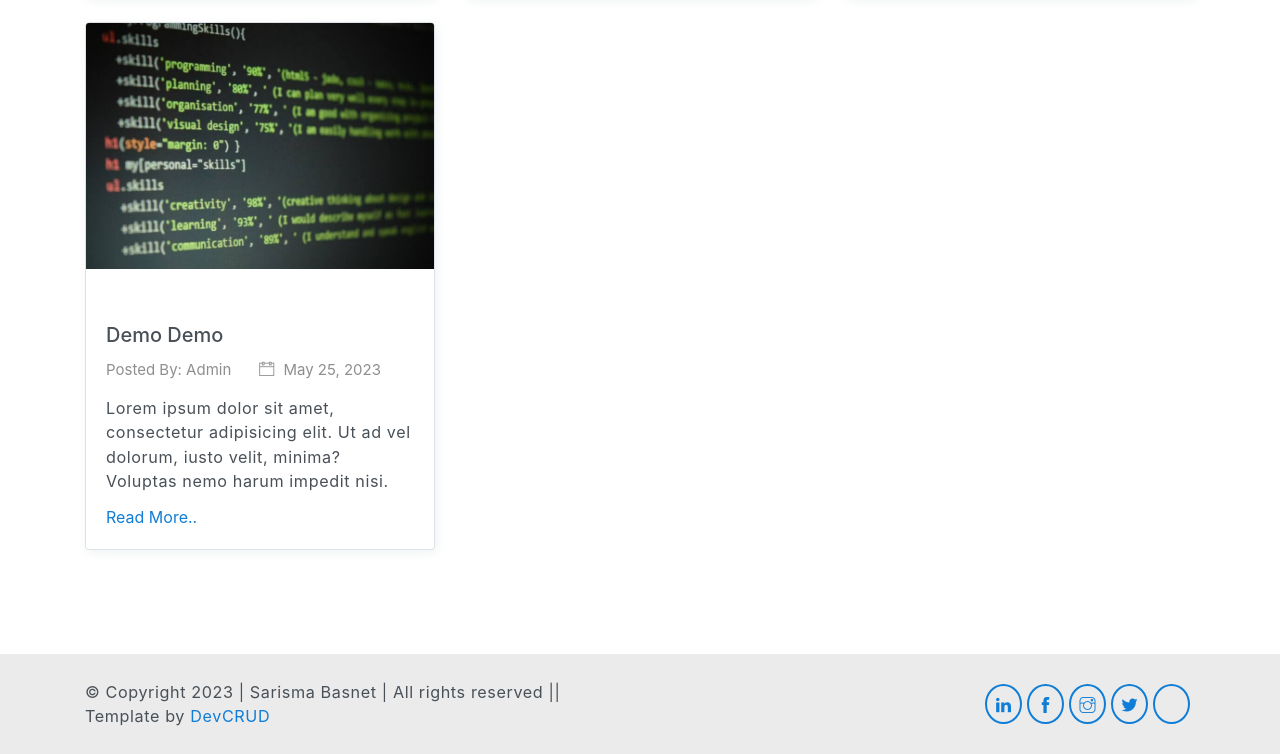
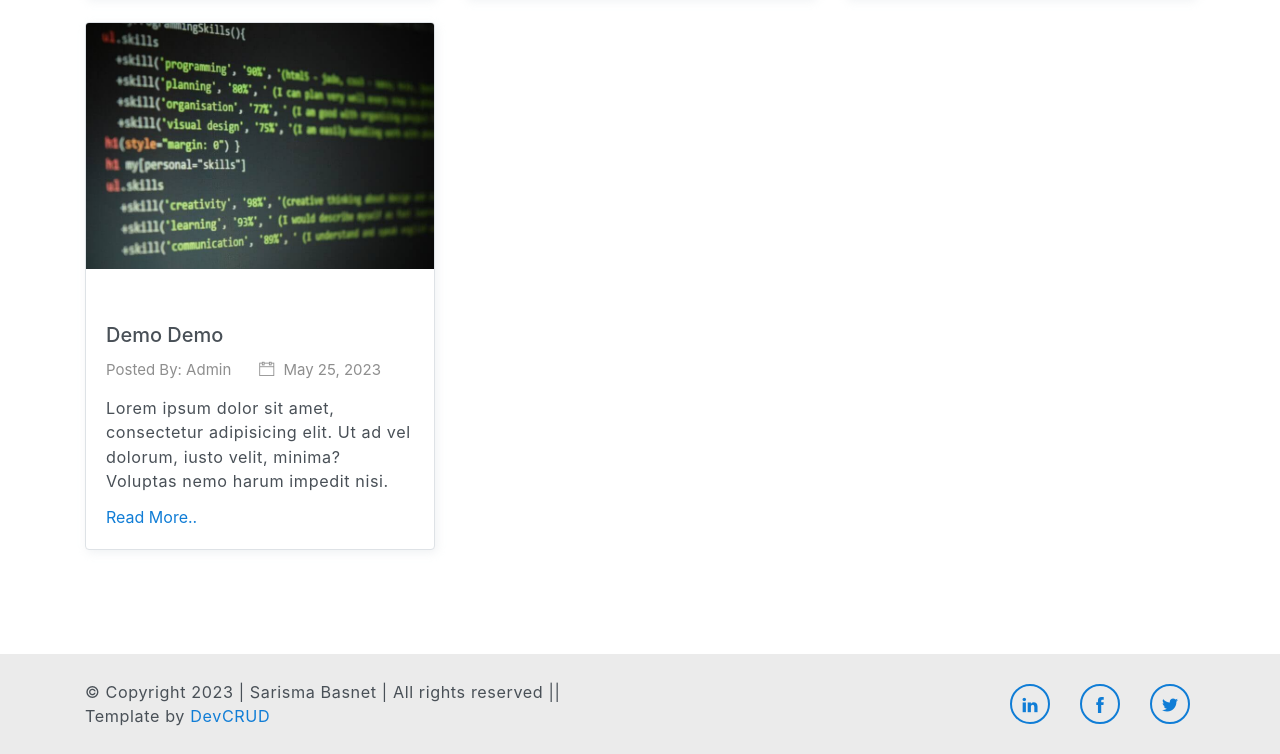
Before and after one commit to SarismaBasnet123/Saru_Portfolio, a website: page blogspot.html in a window 1280 px wide. Shown: the part 1964-2718 px from the top of the page. Drawn offline with Linux system fonts and the light colour scheme.

Commit message:
Update blogspot.html

```diff
--- a/blogspot.html
+++ b/blogspot.html
@@ -250,11 +250,9 @@
                 </div>
                 <div class="col-sm-6">
                     <div class="socials">
-                        <a class="social-item" href="javascript:void(0)"><i class="ti-linkedin"></i></a>
-                    <a class="social-item" href="javascript:void(0)"><i class="ti-facebook"></i></a>
-                    <a class="social-item" href="javascript:void(0)"><i class="ti-instagram"></i></a>
-                    <a class="social-item" href="https://twitter.com/jo_sukai_hos"><i class="ti-twitter-alt"></i></a>
-                    <a class="social-item" href="javascript:void(0)"><i class="ti-medium"></i></a>
+                        <a class="social-item" href="https://www.linkedin.com/in/sarisma-basnet/"><i class="ti-linkedin"></i></a>
+                        <a class="social-item" href="javascript:void(0)"><i class="ti-facebook"></i></a>
+                        <a class="social-item" href="javascript:void(0)"><i class="ti-twitter-alt"></i></a>
                     </div>
                 </div>
             </div>
```
